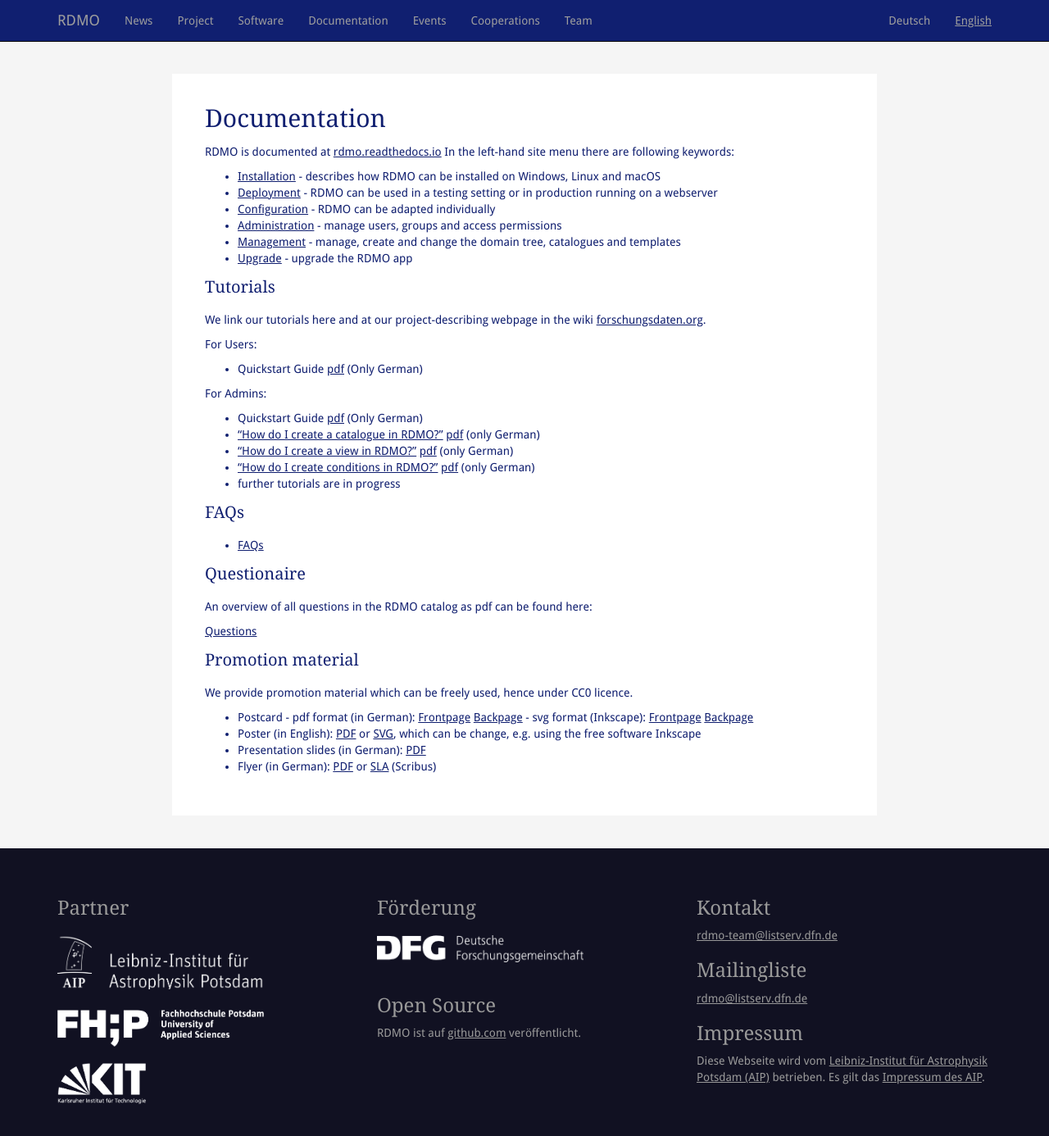
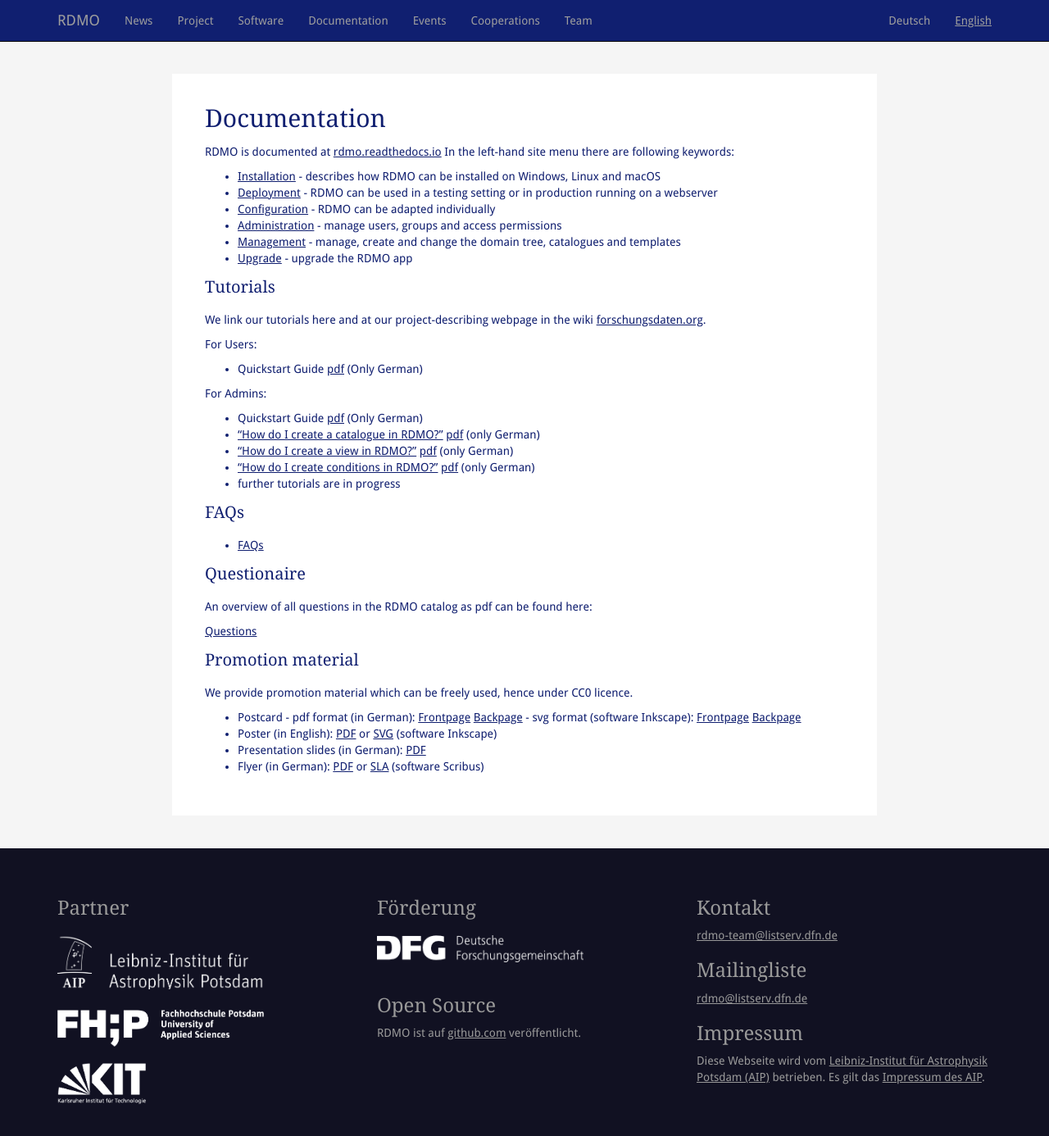
Before and after one commit to rdmorganiser/rdmorganiser.github.io, a Jekyll site: the page built from en/documentation.md, in a window 1280 px wide and 1387 px high. Shown: the whole window at 82% size. Built offline with Jekyll 4.4.1, drawn with Linux system fonts in a browser that asks for light colours; our own code applies the rules of GitHub Pages for plain Markdown files.

Commit message:
Update documentation.md

```diff
--- a/en/documentation.md
+++ b/en/documentation.md
@@ -53,7 +53,7 @@
 We provide promotion material which can be freely used, hence under CC0 licence.
 
 * Postcard - pdf format (in German): [Frontpage]({{ site.baseurl }}/img/promo/VorderseiteRDMO1.pdf) [Backpage]({{ site.baseurl }}/img/promo/RückseiteRDMO1.pdf)
-           - svg format (Inkscape): [Frontpage]({{ site.baseurl }}/img/promo/VorderseiteRDMO1.svg) [Backpage]({{ site.baseurl }}/img/promo/RückseiteRDMO1.svg)
-* Poster (in English): [PDF]({{ site.baseurl }}/img/promo/RDMOPoster.pdf) or [SVG]({{ site.baseurl }}/img/promo/RDMOPoster.svg), which can be change, e.g. using the free software Inkscape
+           - svg format (software Inkscape): [Frontpage]({{ site.baseurl }}/img/promo/VorderseiteRDMO1.svg) [Backpage]({{ site.baseurl }}/img/promo/RückseiteRDMO1.svg)
+* Poster (in English): [PDF]({{ site.baseurl }}/img/promo/RDMOPoster.pdf) or [SVG]({{ site.baseurl }}/img/promo/RDMOPoster.svg) (software Inkscape)
 * Presentation slides (in German): [PDF]({{ site.baseurl }}/slides.pdf)
-* Flyer (in German): [PDF]({{ site.baseurl }}/img/promo/Flyer11.pdf) or [SLA]({{ site.baseurl }}/img/promo/Flyer4.sla) (Scribus)
+* Flyer (in German): [PDF]({{ site.baseurl }}/img/promo/Flyer11.pdf) or [SLA]({{ site.baseurl }}/img/promo/Flyer4.sla) (software Scribus)
```
